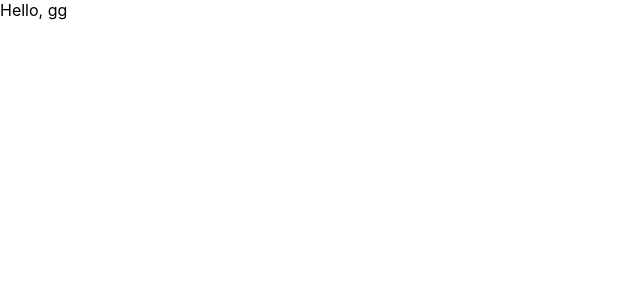
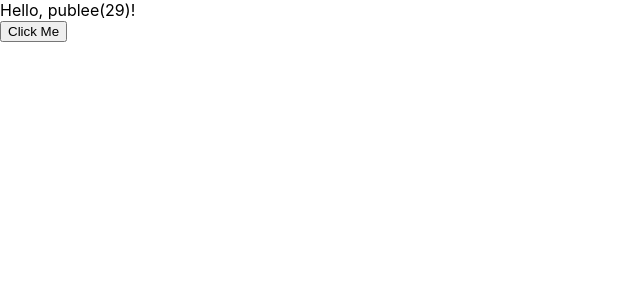
Before and after one commit to go-lani/Typescript, a React (Create React App) app in the folder ts-react/: page / in a window 1280 px wide. Shown: the top 300 px of the page, without its empty margins (0-640 px from the left). Built offline with nearby package versions, Linux system fonts and the light colour scheme.

Commit message:
docs: 리액트 컴포넌트에서 타입스크립트를 다루는 기본

```diff
--- a/ts-react/src/App.tsx
+++ b/ts-react/src/App.tsx
@@ -4,8 +4,12 @@
 import Greetings from './Greetings';
 
 function App() {
+  const checkName = (name: string) => {
+    alert(name);
+  }
+
   return (
-    <Greetings name="gg" />
+    <Greetings onClick={checkName} />
   );
 }
 
--- a/ts-react/src/Greetings.tsx
+++ b/ts-react/src/Greetings.tsx
@@ -1,7 +1,12 @@
 import React from 'react';
 
 type GreetingsProps = {
-  name: string,
+  name: string;
+  age: number;
+  mark: string;
+  optional?: string;
+  // 특정 함수를 props로 받아오기
+  onClick: (name: string) => void; // 리턴 값은 없다는 함수를 의미
 };
 
 // React.FC를 사용하면 defaultProps가 적용안되는 이슈가 있다.
@@ -9,12 +14,21 @@
 //   <div>Hello, {name}</div>
 // )
 
-const Greetings = ({ name }: GreetingsProps) => (
-  <div>Hello, {name}</div>
-)
+const Greetings = ({ name, mark, age, optional, onClick }: GreetingsProps) => {
+  const handleClick = () => onClick(name);
+  return (
+    <>
+      <div>Hello, {name}({age}){mark}</div>
+      {optional && <p>{optional}</p>}
+      <button onClick={handleClick}>Click Me</button>
+    </>
+  )
+}
 
 Greetings.defaultProps = {
-  name: 'publee'
+  name: 'publee',
+  age: 29,
+  mark: '!'
 }
 
 export default Greetings;
```
